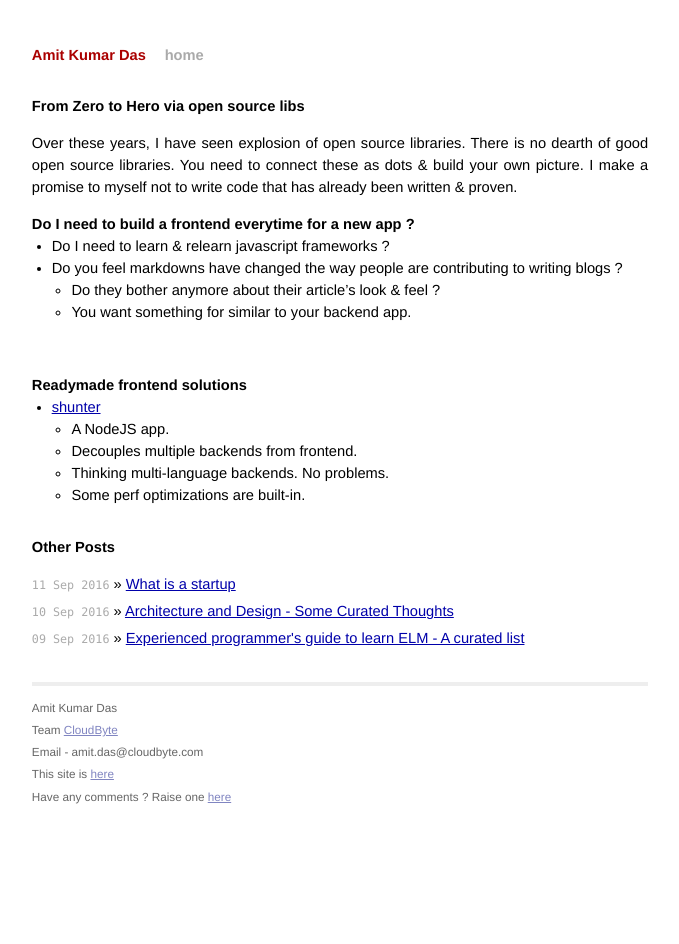
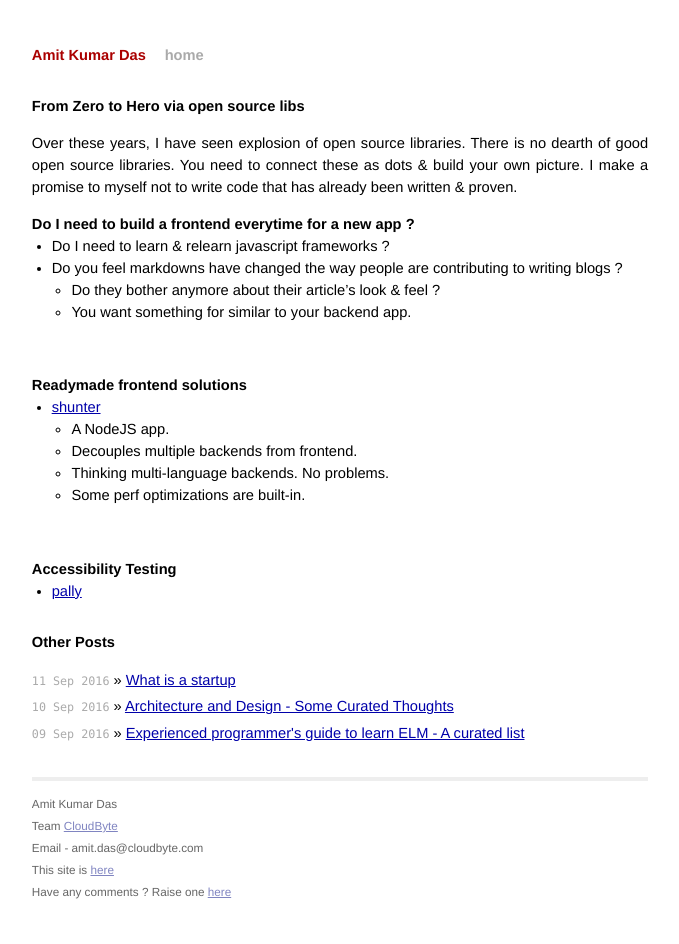
Before and after one commit to AmitKumarDas/amitkumardas.github.io, a Jekyll site: the page built from _posts/2016-09-13-zero-to-hero-via-libs.md, in a window 1280 px wide. Shown: the whole page, without its empty margins (300-979 px from the left). Built offline with Jekyll 4.4.1, drawn with Linux system fonts in a browser that asks for light colours.

Commit message:
Update 2016-09-13-zero-to-hero-via-libs.md

```diff
--- a/_posts/2016-09-13-zero-to-hero-via-libs.md
+++ b/_posts/2016-09-13-zero-to-hero-via-libs.md
@@ -25,3 +25,9 @@ promise to myself not to write code that has already been written & proven.
   - Decouples multiple backends from frontend.
   - Thinking multi-language backends. No problems.
   - Some perf optimizations are built-in.
+
+<br />
+
+### Accessibility Testing
+
+- [pally](https://github.com/springernature/dashboard)
```
